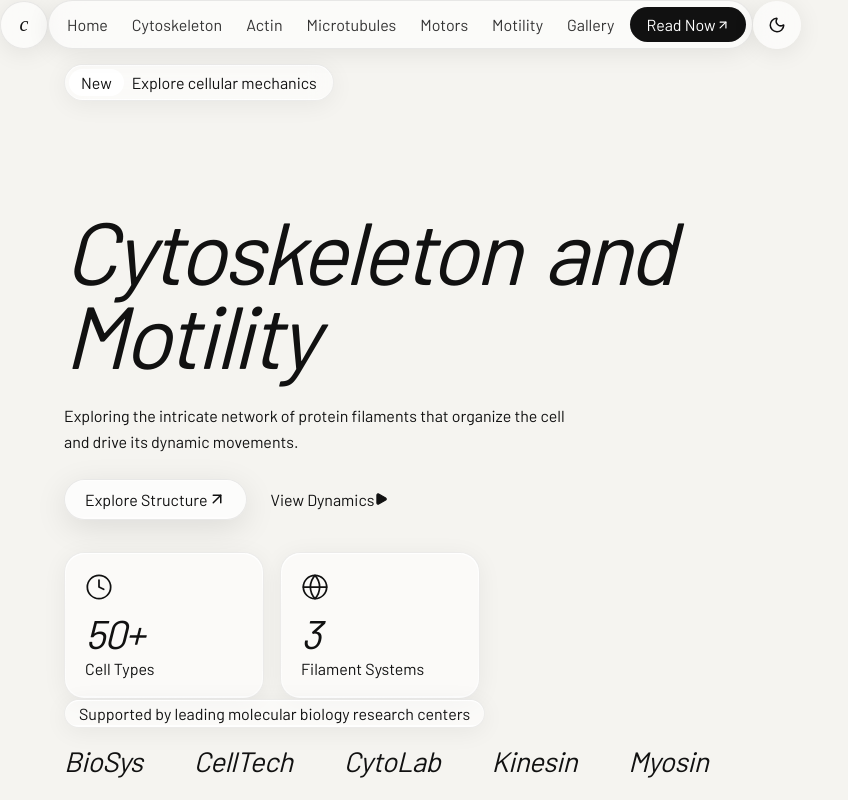
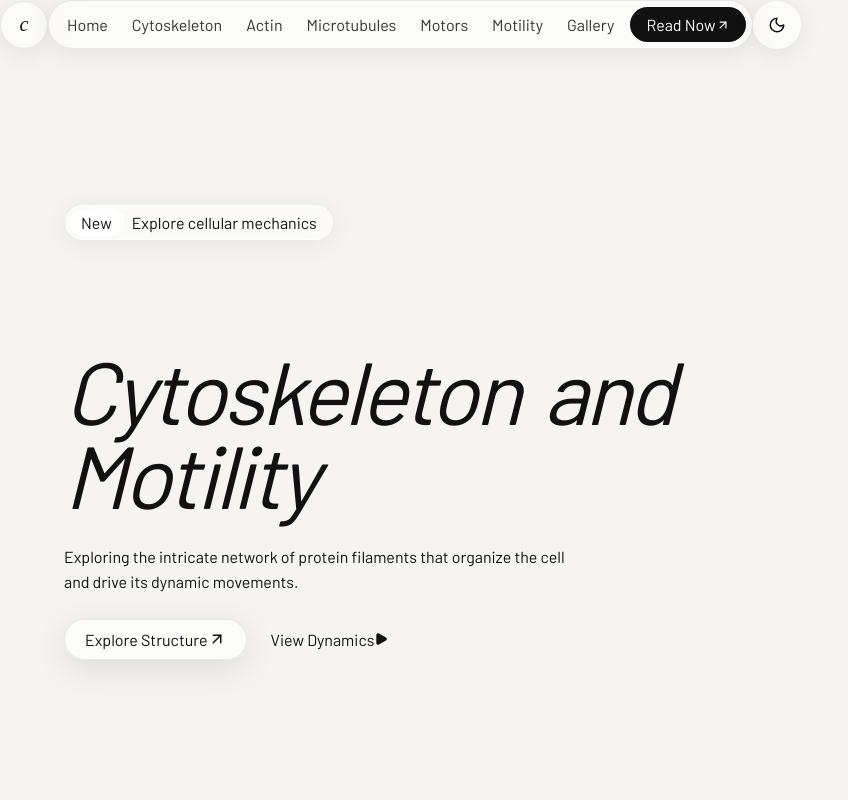
Before and after one commit to plum45/ruji, a React (Vite) app: page / in a window 1280 px wide. Shown: the top 800 px of the page, without its empty margins (0-848 px from the left). Built offline with nearby package versions, Linux system fonts and the light colour scheme; a web font is replaced by a local one.

Commit message:
Remove Stats cards and Partners strip from Hero section

```diff
--- a/src/components/Hero.tsx
+++ b/src/components/Hero.tsx
@@ -8,34 +8,6 @@ const FADE_UP = (delay: number) => ({
   animate: { filter: 'blur(0px)', opacity: 1, y: 0 },
   transition: { duration: 0.7, delay, ease: 'easeOut' as const },
 });
-
-const STATS = [
-  {
-    icon: (
-      // Clock icon (SVG outline)
-      <svg width="28" height="28" viewBox="0 0 24 24" fill="none" stroke="currentColor" strokeWidth="1.5" strokeLinecap="round" strokeLinejoin="round">
-        <circle cx="12" cy="12" r="10" />
-        <polyline points="12 6 12 12 16 14" />
-      </svg>
-    ),
-    number: '50+',
-    label: 'Cell Types',
-  },
-  {
-    icon: (
-      // Globe icon (SVG outline)
-      <svg width="28" height="28" viewBox="0 0 24 24" fill="none" stroke="currentColor" strokeWidth="1.5" strokeLinecap="round" strokeLinejoin="round">
-        <circle cx="12" cy="12" r="10" />
-        <line x1="2" y1="12" x2="22" y2="12" />
-        <path d="M12 2a15.3 15.3 0 0 1 4 10 15.3 15.3 0 0 1-4 10 15.3 15.3 0 0 1-4-10 15.3 15.3 0 0 1 4-10z" />
-      </svg>
-    ),
-    number: '3',
-    label: 'Filament Systems',
-  },
-];
-
-const PARTNERS = ['BioSys', 'CellTech', 'CytoLab', 'Kinesin', 'Myosin'];
 
 export default function Hero() {
   return (
@@ -136,56 +108,7 @@ export default function Hero() {
               <Play size={14} fill="currentColor" />
             </a>
           </motion.div>
-
-          {/* Stats */}
-          <motion.div {...FADE_UP(1.3)}
-            style={{ display: 'flex', alignItems: 'stretch', gap: 16, marginTop: '2rem', flexWrap: 'wrap', justifyContent: 'flex-start' }}
-          >
-            {STATS.map((s) => (
-              <div
-                key={s.label}
-                className="liquid-glass"
-                style={{ borderRadius: '1.25rem', padding: '20px', width: 200, display: 'flex', flexDirection: 'column', alignItems: 'flex-start', gap: 12 }}
-              >
-                {s.icon}
-                <div>
-                  <div
-                    className="font-heading text-white"
-                    style={{ fontStyle: 'italic', fontSize: '2.5rem', letterSpacing: '-0.04em', lineHeight: 1 }}
-                  >
-                    {s.number}
-                  </div>
-                  <div className="font-body font-light text-white text-xs" style={{ marginTop: 6 }}>
-                    {s.label}
-                  </div>
-                </div>
-              </div>
-            ))}
-          </motion.div>
         </div>
-
-        {/* Partners strip */}
-        <motion.div {...FADE_UP(1.4)}
-          style={{ display: 'flex', flexDirection: 'column', alignItems: 'flex-start', gap: 16, paddingBottom: '2rem', paddingLeft: 'clamp(2rem, 5vw, 8rem)', paddingRight: '2rem' }}
-        >
-          <div
-            className="liquid-glass font-body font-medium text-white text-xs"
-            style={{ borderRadius: 9999, padding: '4px 14px' }}
-          >
-            Supported by leading molecular biology research centers
-          </div>
-          <div style={{ display: 'flex', gap: 'clamp(2rem, 4vw, 4rem)', flexWrap: 'wrap', justifyContent: 'flex-start' }}>
-            {PARTNERS.map((name) => (
-              <span
-                key={name}
-                className="font-heading text-white"
-                style={{ fontStyle: 'italic', fontSize: 'clamp(1.25rem, 3vw, 1.75rem)', letterSpacing: '-0.02em' }}
-              >
-                {name}
-              </span>
-            ))}
-          </div>
-        </motion.div>
       </div>
     </section>
   );
```
